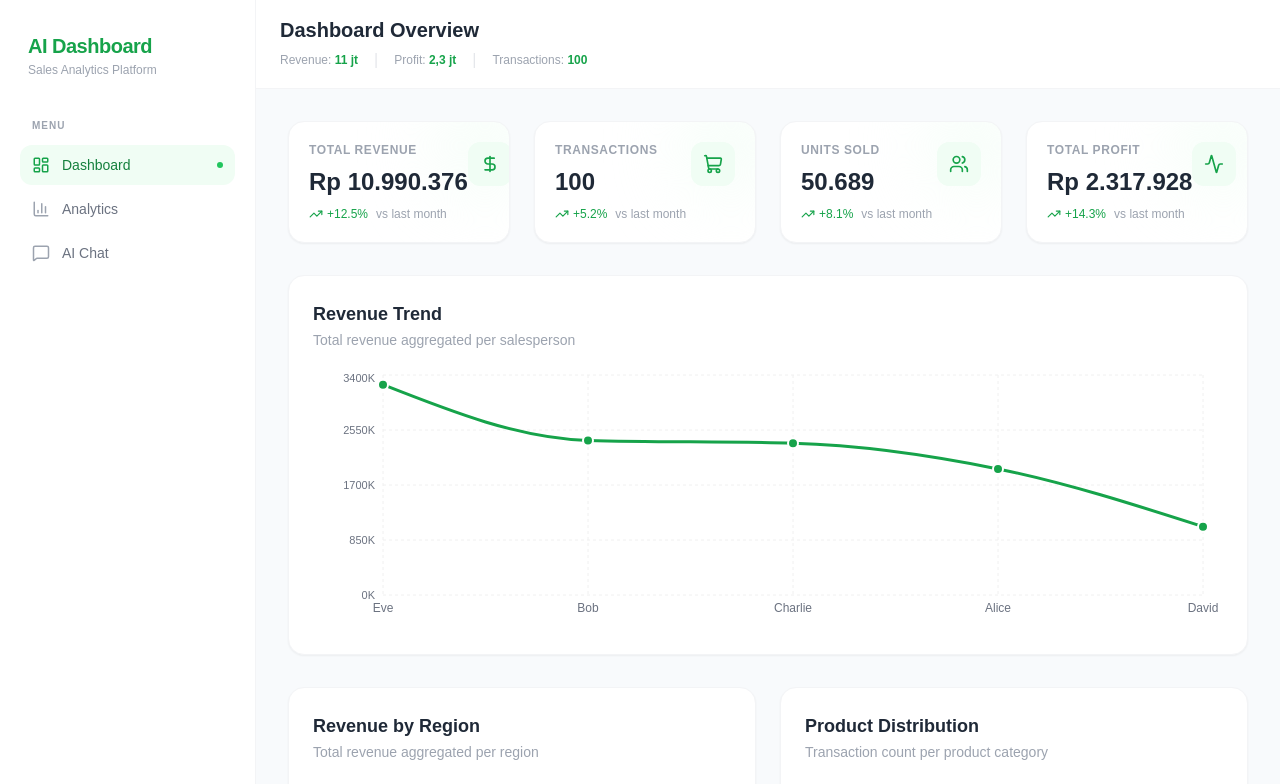
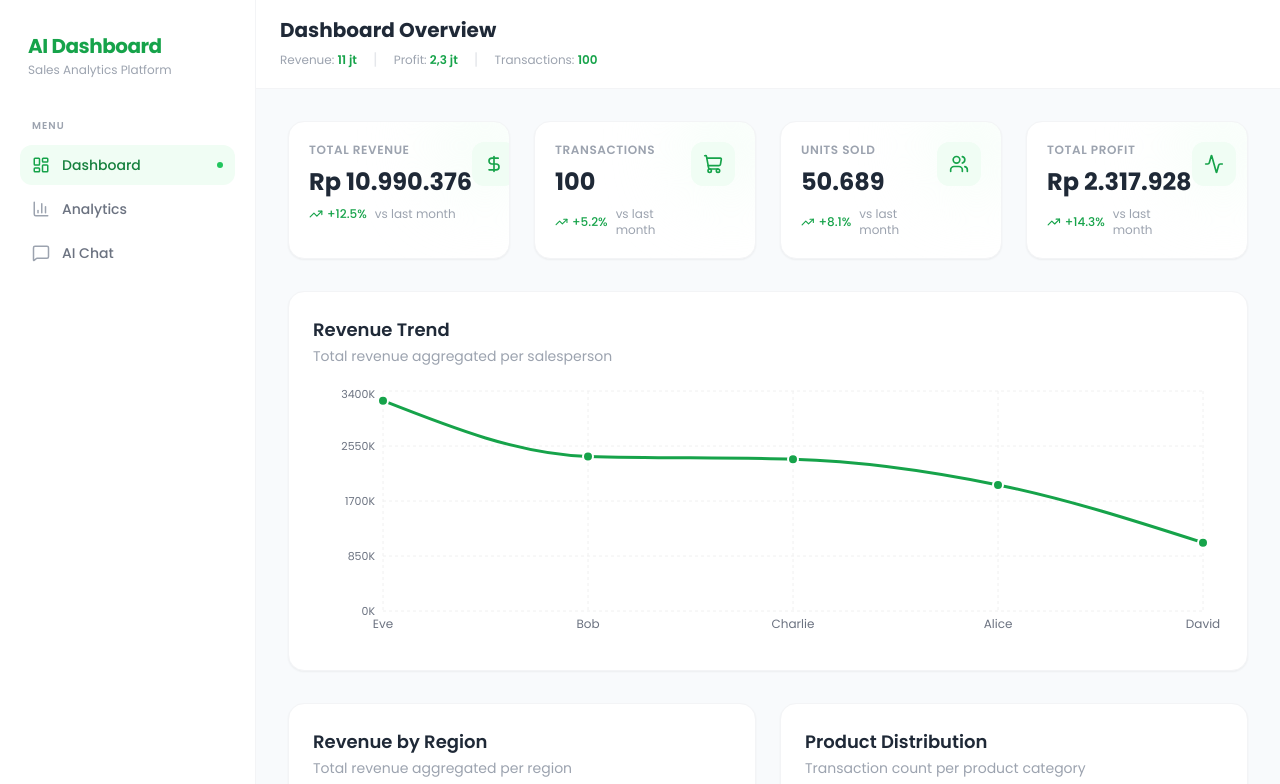
Before and after one commit to Dafnee24/FinalProjectDavis, a React (Vite) app: page / in a window 1280 px wide. Shown: the top 784 px of the page. Built offline with nearby package versions, Linux system fonts and the light colour scheme.

Commit message:
ganti font ke poppins

```diff
--- a/index.html
+++ b/index.html
@@ -6,6 +6,9 @@
   <link rel="icon" type="image/svg+xml" href="/favicon.svg" />
   <meta name="viewport" content="width=device-width, initial-scale=1.0" />
   <title>Dashboard PK3</title>
+  <link rel="preconnect" href="https://fonts.googleapis.com">
+  <link rel="preconnect" href="https://fonts.gstatic.com" crossorigin>
+  <link href="https://fonts.googleapis.com/css2?family=Poppins:ital,wght@0,100;0,200;0,300;0,400;0,500;0,600;0,700;0,800;0,900;1,100;1,200;1,300;1,400;1,500;1,600;1,700;1,800;1,900&display=swap" rel="stylesheet">
 </head>
 
 <body>
--- a/src/index.css
+++ b/src/index.css
@@ -5,5 +5,5 @@
 body {
   background: #ecfdf5; /* HIJAU PASTEL */
   margin: 0;
-  font-family: sans-serif;
+  font-family: 'Poppins', sans-serif;
 }
--- a/tailwind.config.js
+++ b/tailwind.config.js
@@ -2,7 +2,11 @@
 export default {
   content: ["./index.html", "./src/**/*.{js,jsx}"],
   theme: {
-    extend: {},
+    extend: {
+      fontFamily: {
+        sans: ["Poppins", "sans-serif"],
+      },
+    },
   },
   plugins: [],
 };
```
